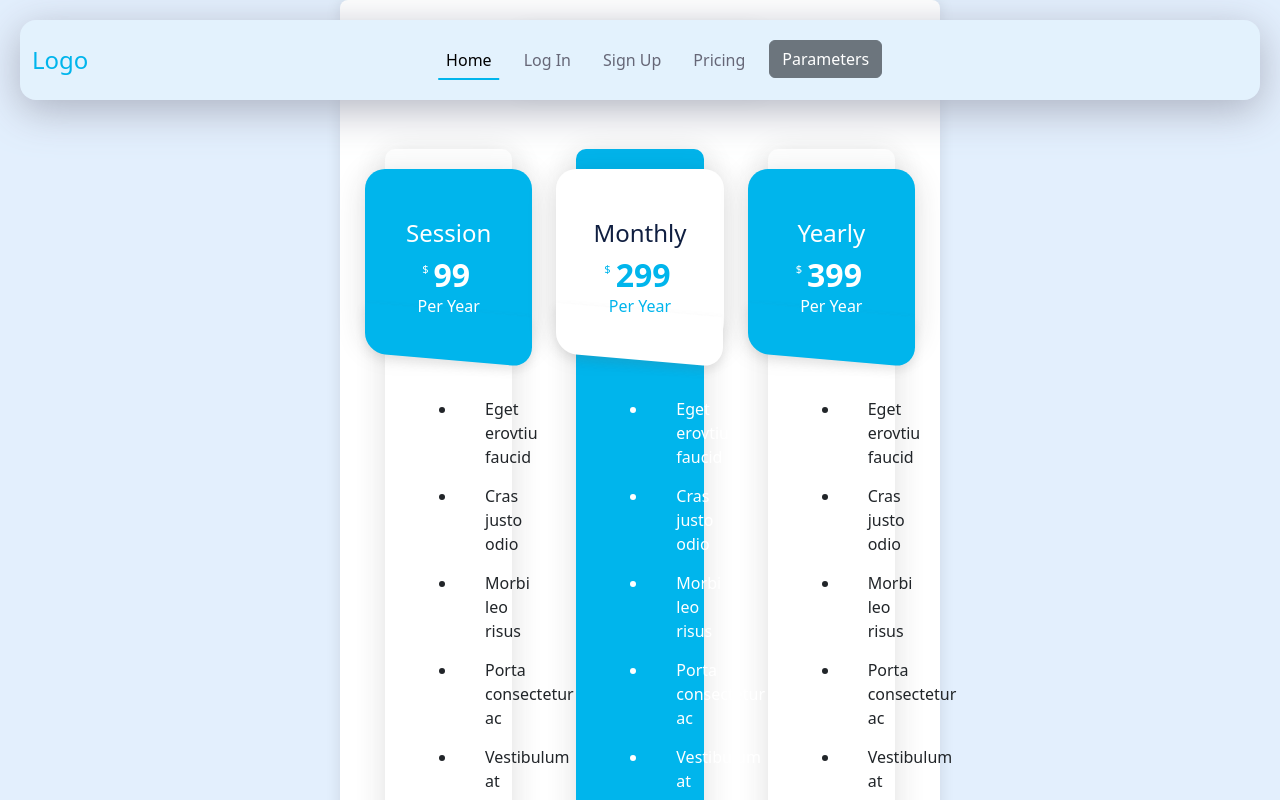
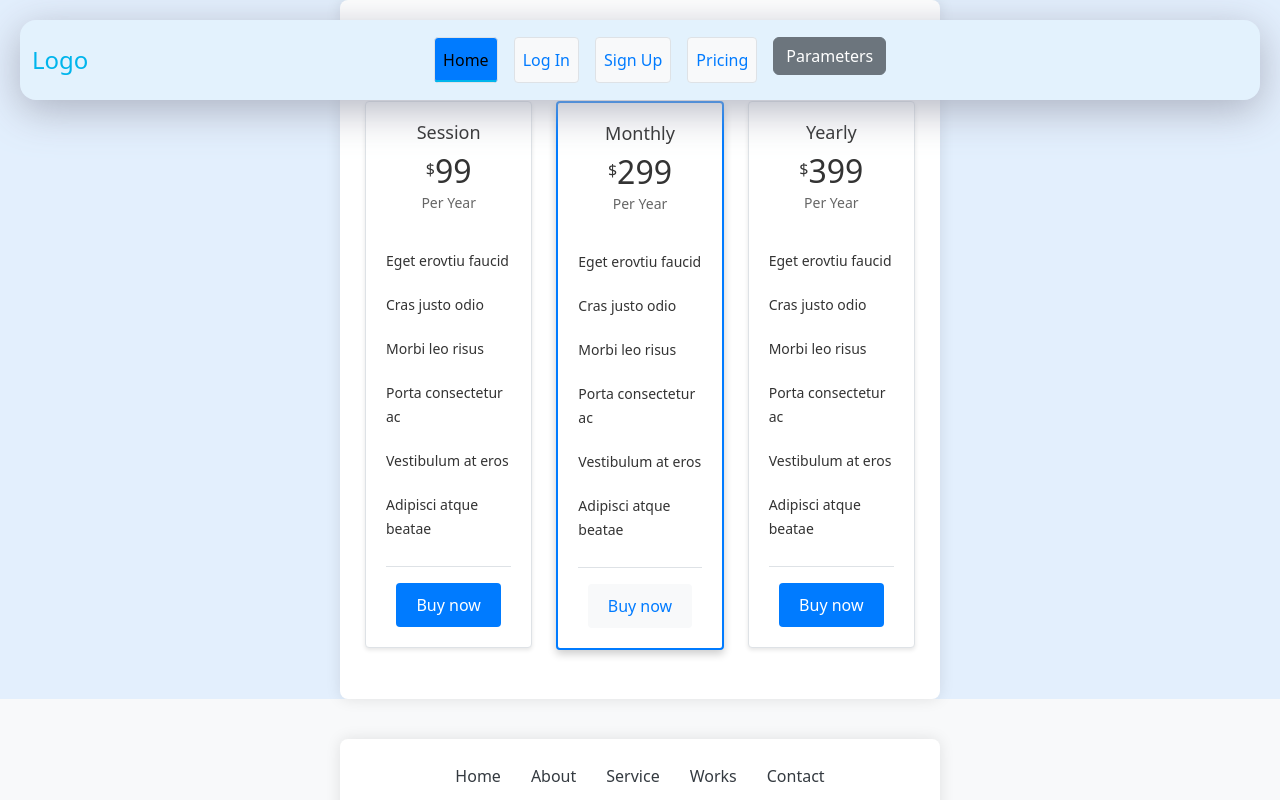
Before and after one commit to mohamedyaakoubi/DocuMed, a React (Create React App) app: page /pricing in a window 1280 px wide. Shown: the top 800 px of the page. Built offline with nearby package versions, Linux system fonts and the light colour scheme.

Commit message:
quitting the master branch

```diff
--- a/src/pages/Pricing/Pricing.css
+++ b/src/pages/Pricing/Pricing.css
@@ -1,175 +1,129 @@
+/* Pricing.css */
 
-
-/* ===== PRICING PAGE ===== */
-
-.price-tabs {
-  background-color: #fff;
-  -webkit-box-shadow: 0 5px 20px 0 rgba(39, 39, 39, 0.1);
-          box-shadow: 0 5px 20px 0 rgba(39, 39, 39, 0.1);
-  display: inline-block;
-  padding: 7px;
-  border-radius: 40px;
-  border: 1px solid #00b5ec;
-  margin-bottom: 45px;
+.container {
+  padding: 40px 15px;
 }
 
-@media (min-width: 768px) {
-  .price-tabs {
-    margin-bottom: 60px;
-  }
+.text-center {
+  text-align: center;
 }
 
-.price-tabs .nav-link {
-  color: #00b5ec;
-  font-weight: 500;
-  font-family: "Montserrat", sans-serif;
-  font-size: 16px;
-  padding: 12px 35px;
-  display: inline-block;
-  text-transform: capitalize;
-  border-radius: 40px;
-  -webkit-transition: all 0.3s ease;
-  transition: all 0.3s ease;
+.nav.price-tabs {
+  margin-bottom: 20px;
 }
 
-@media (min-width: 768px) {
-  .price-tabs .nav-link {
-    padding: 12px 40px;
-  }
+.nav-link {
+  background-color: #f8f9fa;
+  border: 1px solid #dee2e6;
+  border-radius: 4px;
+  padding: 10px 20px;
+  margin: 0 5px;
+  cursor: pointer;
+  font-size: 16px;
+  color: #007bff;
 }
 
-.price-tabs .nav-link.active {
-  background-color: #00b5ec;
+.nav-link.active {
+  background-color: #007bff;
   color: #fff;
 }
 
-.price-item {
-  background-color: #fff;
-  -webkit-box-shadow: 0 5px 30px 0 rgba(39, 39, 39, 0.15);
-          box-shadow: 0 5px 30px 0 rgba(39, 39, 39, 0.15);
-  border-radius: 10px;
+.tab-content {
+  margin-top: 30px;
 }
 
-@media (min-width: 768px) {
-  .price-item {
-    margin: 0 20px;
-    padding-top: 20px;
-  }
+.price-item {
+  border: 1px solid #dee2e6;
+  border-radius: 4px;
+  padding: 20px;
+  background-color: #fff;
+  box-shadow: 0 2px 4px rgba(0, 0, 0, 0.1);
 }
 
-.price-item .price-top {
-  -webkit-box-shadow: 0 5px 30px 0 rgba(39, 39, 39, 0.15);
-          box-shadow: 0 5px 30px 0 rgba(39, 39, 39, 0.15);
-  padding: 50px 0 25px;
-  background-color: #00b5ec;
-  border-radius: 10px;
-  position: relative;
-  z-index: 0;
-  margin-bottom: 33px;
+.price-top {
+  margin-bottom: 20px;
 }
 
-@media (min-width: 768px) {
-  .price-item .price-top {
-    margin: 0 -20px;
-    border-radius: 20px;
-  }
+.price-top h4 {
+  font-size: 18px;
+  color: #333;
 }
 
-.price-item .price-top:after {
-  height: 50px;
-  width: 100%;
-  border-radius: 0 0 10px 10px;
-  background-color: #00b5ec;
-  position: absolute;
-  content: '';
-  left: 0;
-  bottom: -17px;
-  z-index: -1;
-  -webkit-transform: skewY(5deg);
-          transform: skewY(5deg);
-  -webkit-box-shadow: 0 5px 10px 0 rgba(113, 113, 113, 0.15);
-          box-shadow: 0 5px 10px 0 rgba(113, 113, 113, 0.15);
+.price-top h2 {
+  font-size: 32px;
+  margin: 0;
+  color: #333;
 }
 
-@media (min-width: 768px) {
-  .price-item .price-top:after {
-    border-radius: 0 0 20px 20px;
-  }
+.price-top sup {
+  font-size: 16px;
 }
 
-.price-item .price-top * {
-  color: #fff;
+.price-top span {
+  font-size: 14px;
+  color: #666;
 }
 
-.price-item .price-top h2 {
-  font-weight: 700;
+.price-content ul {
+  list-style: none;
+  padding: 0;
+  margin: 0;
 }
 
-.price-item .price-top h2 sup {
-  top: 13px;
-  left: -5px;
-  font-size: 0.35em;
-  font-weight: 500;
-  vertical-align: top;
+.price-content ul li {
+  padding: 10px 0;
 }
 
-.price-item .price-content {
-  padding: 30px;
-  padding-bottom: 40px;
+.price-content ul li i {
+  color: #007bff;
 }
 
-.price-item .price-content li {
-  position: relative;
-  margin-bottom: 15px;
-  margin-left: 10px;
-  margin-right: 10px;
-  text-align: center;
+.price-content ul li span {
+  font-size: 14px;
+  color: #333;
 }
 
-@media (min-width: 992px) {
-  .price-item .price-content li {
-    padding-left: 28px;
-    text-align: left;
-  }
+.btn-custom {
+  display: inline-block;
+  padding: 10px 20px;
+  font-size: 16px;
+  color: #fff;
+  background-color: #007bff;
+  border: none;
+  border-radius: 4px;
+  text-decoration: none;
 }
 
-@media (min-width: 992px) {
-  .price-item .price-content li i {
-    position: absolute;
-    left: 0;
-    top: 3px;
-  }
-}
-
-.price-item .price-content .zmdi-check {
-  color: #28a745;
-}
-
-.price-item .price-content .zmdi-close {
-  color: #f00;
+.btn-custom.btn-light {
+  background-color: #f8f9fa;
+  color: #007bff;
 }
 
 .popular {
-  background-color: #00b5ec;
+  border: 2px solid #007bff;
+  box-shadow: 0 4px 8px rgba(0, 0, 0, 0.2);
 }
 
-.popular .price-top {
-  background-color: #fff;
+.mb-30 {
+  margin-bottom: 30px;
 }
 
-.popular .price-top:after {
-  background-color: #fff;
+.mt-md-4 {
+  margin-top: 20px;
 }
 
-.popular .price-top h4 {
-  color: #101f41;
+.text-left {
+  text-align: left;
 }
 
-.popular .price-top h2, .popular .price-top span, .popular .price-top sup {
-  color: #00b5ec;
+.c-black {
+  color: #000;
 }
 
-.popular .price-content ul *,
-.popular .price-content ul .zmdi-close, .popular .price-content ul .zmdi-check {
-  color: #fff !important;
+.border-bottom {
+  border-bottom: 1px solid #dee2e6;
 }
+
+.pb-3 {
+  padding-bottom: 15px;
+}
--- a/src/pages/Pricing/Pricing.jsx
+++ b/src/pages/Pricing/Pricing.jsx
@@ -1,20 +1,25 @@
 import React from 'react';
-import "./Pricing.css";
+import './Pricing.css';
 
 export const Pricing = () => {
-    return  (
-
+  return (
     <div className="container">
-            <div className="text-center">
-                <div className="nav price-tabs" role="tablist">
-                    <a className="nav-link active" href="#yearly" role="tab" data-toggle="tab">Yearly</a>
-                    <a className="nav-link" href="#monthly" role="tab" data-toggle="tab">Monthly</a>
+      <div className="text-center mb-4">
+        <ul className="nav nav-tabs justify-content-center" id="pricing-tabs" role="tablist">
+          <li className="nav-item" role="presentation">
+            <button className="nav-link active" id="yearly-tab" data-bs-toggle="tab" data-bs-target="#yearly" type="button" role="tab" aria-controls="yearly" aria-selected="true">Yearly</button>
+          </li>
+          <li className="nav-item" role="presentation">
+            <button className="nav-link" id="monthly-tab" data-bs-toggle="tab" data-bs-target="#monthly" type="button" role="tab" aria-controls="monthly" aria-selected="false">Monthly</button>
+          </li>
+        </ul>
       </div>
-            </div>
-            <div className="tab-content wow fadeIn" >
-                <div role="tabpanel" className="tab-pane fade show active" id="yearly">
+      <div className="tab-content">
+        {/* Yearly Tab Content */}
+        <div className="tab-pane fade show active" id="yearly" role="tabpanel" aria-labelledby="yearly-tab">
           <div className="row justify-content-center">
-                        <div className="col-md-6 col-lg-4 mb-30">
+            {/* Session Plan */}
+            <div className="col-md-6 col-lg-4 mb-4">
               <div className="price-item text-center">
                 <div className="price-top">
                   <h4>Session</h4>
@@ -22,37 +27,20 @@ export const Pricing = () => {
                   <span className="text-capitalize">per year</span>
                 </div>
                 <div className="price-content">
-                                    <ul className="border-bottom mb-30 mt-md-4 pb-3 text-left">
-                                        <li>
-                                            <i className="zmdi zmdi-check mr-2"></i>
-                                            <span className="c-black">Eget erovtiu faucid</span>
-                                        </li>
-                                        <li>
-                                            <i className="zmdi zmdi-check mr-2"></i>
-                                            <span className="c-black">Cras justo odio</span>
-                                        </li>
-                                        <li>
-                                            <i className="zmdi zmdi-check mr-2"></i>
-                                            <span className="c-black">Morbi leo risus</span>
-                                        </li>
-                                        <li>
-                                            <i className="zmdi zmdi-close mr-2"></i>
-                                            <span>Porta consectetur ac</span>
-                                        </li>
-                                        <li>
-                                            <i className="zmdi zmdi-close mr-2"></i>
-                                            <span> Vestibulum at eros</span>
-                                        </li>
-                                        <li>
-                                            <i className="zmdi zmdi-close mr-2"></i>
-                                            <span>Adipisci atque beatae</span>
-                                        </li>
+                  <ul className="list-unstyled border-bottom mb-3 mt-md-4 pb-3 text-left">
+                    <li><i className="zmdi zmdi-check mr-2"></i> <span className="c-black">Eget erovtiu faucid</span></li>
+                    <li><i className="zmdi zmdi-check mr-2"></i> <span className="c-black">Cras justo odio</span></li>
+                    <li><i className="zmdi zmdi-check mr-2"></i> <span className="c-black">Morbi leo risus</span></li>
+                    <li><i className="zmdi zmdi-close mr-2"></i> <span>Porta consectetur ac</span></li>
+                    <li><i className="zmdi zmdi-close mr-2"></i> <span>Vestibulum at eros</span></li>
+                    <li><i className="zmdi zmdi-close mr-2"></i> <span>Adipisci atque beatae</span></li>
                   </ul>
                   <a href="#" className="btn btn-custom">Buy now</a>
                 </div>
               </div>
             </div>
-                        <div className="col-md-6 col-lg-4 mb-30">
+            {/* Monthly Plan */}
+            <div className="col-md-6 col-lg-4 mb-4">
               <div className="price-item text-center popular">
                 <div className="price-top">
                   <h4>Monthly</h4>
@@ -60,37 +48,20 @@ export const Pricing = () => {
                   <span className="text-capitalize">per year</span>
                 </div>
                 <div className="price-content">
-                                    <ul className="border-bottom mb-30 mt-md-4 pb-3 text-left">
-                                        <li>
-                                            <i className="zmdi zmdi-check mr-2"></i>
-                                            <span className="c-black">Eget erovtiu faucid</span>
-                                        </li>
-                                        <li>
-                                            <i className="zmdi zmdi-check mr-2"></i>
-                                            <span className="c-black">Cras justo odio</span>
-                                        </li>
-                                        <li>
-                                            <i className="zmdi zmdi-check mr-2"></i>
-                                            <span className="c-black">Morbi leo risus</span>
-                                        </li>
-                                        <li>
-                                            <i className="zmdi zmdi-close mr-2"></i>
-                                            <span>Porta consectetur ac</span>
-                                        </li>
-                                        <li>
-                                            <i className="zmdi zmdi-close mr-2"></i>
-                                            <span> Vestibulum at eros</span>
-                                        </li>
-                                        <li>
-                                            <i className="zmdi zmdi-close mr-2"></i>
-                                            <span>Adipisci atque beatae</span>
-                                        </li>
+                  <ul className="list-unstyled border-bottom mb-3 mt-md-4 pb-3 text-left">
+                    <li><i className="zmdi zmdi-check mr-2"></i> <span className="c-black">Eget erovtiu faucid</span></li>
+                    <li><i className="zmdi zmdi-check mr-2"></i> <span className="c-black">Cras justo odio</span></li>
+                    <li><i className="zmdi zmdi-check mr-2"></i> <span className="c-black">Morbi leo risus</span></li>
+                    <li><i className="zmdi zmdi-close mr-2"></i> <span>Porta consectetur ac</span></li>
+                    <li><i className="zmdi zmdi-close mr-2"></i> <span>Vestibulum at eros</span></li>
+                    <li><i className="zmdi zmdi-close mr-2"></i> <span>Adipisci atque beatae</span></li>
                   </ul>
                   <a href="#" className="btn btn-custom btn-light">Buy now</a>
                 </div>
               </div>
             </div>
-                        <div className="col-md-6 col-lg-4 mb-30">
+            {/* Yearly Plan */}
+            <div className="col-md-6 col-lg-4 mb-4">
               <div className="price-item text-center">
                 <div className="price-top">
                   <h4>Yearly</h4>
@@ -98,31 +69,13 @@ export const Pricing = () => {
                   <span className="text-capitalize">per year</span>
                 </div>
                 <div className="price-content">
-                                    <ul className="border-bottom mb-30 mt-md-4 pb-3 text-left">
-                                        <li>
-                                            <i className="zmdi zmdi-check mr-2"></i>
-                                            <span className="c-black">Eget erovtiu faucid</span>
-                                        </li>
-                                        <li>
-                                            <i className="zmdi zmdi-check mr-2"></i>
-                                            <span className="c-black">Cras justo odio</span>
-                                        </li>
-                                        <li>
-                                            <i className="zmdi zmdi-check mr-2"></i>
-                                            <span className="c-black">Morbi leo risus</span>
-                                        </li>
-                                        <li>
-                                            <i className="zmdi zmdi-close mr-2"></i>
-                                            <span>Porta consectetur ac</span>
-                                        </li>
-                                        <li>
-                                            <i className="zmdi zmdi-close mr-2"></i>
-                                            <span> Vestibulum at eros</span>
-                                        </li>
-                                        <li>
-                                            <i className="zmdi zmdi-close mr-2"></i>
-                                            <span>Adipisci atque beatae</span>
-                                        </li>
+                  <ul className="list-unstyled border-bottom mb-3 mt-md-4 pb-3 text-left">
+                    <li><i className="zmdi zmdi-check mr-2"></i> <span className="c-black">Eget erovtiu faucid</span></li>
+                    <li><i className="zmdi zmdi-check mr-2"></i> <span className="c-black">Cras justo odio</span></li>
+                    <li><i className="zmdi zmdi-check mr-2"></i> <span className="c-black">Morbi leo risus</span></li>
+                    <li><i className="zmdi zmdi-close mr-2"></i> <span>Porta consectetur ac</span></li>
+                    <li><i className="zmdi zmdi-close mr-2"></i> <span>Vestibulum at eros</span></li>
+                    <li><i className="zmdi zmdi-close mr-2"></i> <span>Adipisci atque beatae</span></li>
                   </ul>
                   <a href="#" className="btn btn-custom">Buy now</a>
                 </div>
@@ -130,9 +83,11 @@ export const Pricing = () => {
             </div>
           </div>
         </div>
-                <div role="tabpanel" className="tab-pane fade" id="monthly">
+        {/* Monthly Tab Content */}
+        <div className="tab-pane fade" id="monthly" role="tabpanel" aria-labelledby="monthly-tab">
           <div className="row justify-content-center">
-                        <div className="col-md-6 col-lg-4 mb-30">
+            {/* Session Plan */}
+            <div className="col-md-6 col-lg-4 mb-4">
               <div className="price-item text-center">
                 <div className="price-top">
                   <h4>Session</h4>
@@ -140,37 +95,20 @@ export const Pricing = () => {
                   <span className="text-capitalize">per month</span>
                 </div>
                 <div className="price-content">
-                                    <ul className="border-bottom mb-30 mt-md-4 pb-3 text-left">
-                                        <li>
-                                            <i className="zmdi zmdi-check mr-2"></i>
-                                            <span className="c-black">Eget erovtiu faucid</span>
-                                        </li>
-                                        <li>
-                                            <i className="zmdi zmdi-check mr-2"></i>
-                                            <span className="c-black">Cras justo odio</span>
-                                        </li>
-                                        <li>
-                                            <i className="zmdi zmdi-check mr-2"></i>
-                                            <span className="c-black">Morbi leo risus</span>
-                                        </li>
-                                        <li>
-                                            <i className="zmdi zmdi-close mr-2"></i>
-                                            <span>Porta consectetur ac</span>
-                                        </li>
-                                        <li>
-                                            <i className="zmdi zmdi-close mr-2"></i>
-                                            <span> Vestibulum at eros</span>
-                                        </li>
-                                        <li>
-                                            <i className="zmdi zmdi-close mr-2"></i>
-                                            <span>Adipisci atque beatae</span>
-                                        </li>
+                  <ul className="list-unstyled border-bottom mb-3 mt-md-4 pb-3 text-left">
+                    <li><i className="zmdi zmdi-check mr-2"></i> <span className="c-black">Eget erovtiu faucid</span></li>
+                    <li><i className="zmdi zmdi-check mr-2"></i> <span className="c-black">Cras justo odio</span></li>
+                    <li><i className="zmdi zmdi-check mr-2"></i> <span className="c-black">Morbi leo risus</span></li>
+                    <li><i className="zmdi zmdi-close mr-2"></i> <span>Porta consectetur ac</span></li>
+                    <li><i className="zmdi zmdi-close mr-2"></i> <span>Vestibulum at eros</span></li>
+                    <li><i className="zmdi zmdi-close mr-2"></i> <span>Adipisci atque beatae</span></li>
                   </ul>
                   <a href="#" className="btn btn-custom">Buy now</a>
                 </div>
               </div>
             </div>
-                        <div className="col-md-6 col-lg-4 mb-30">
+            {/* Monthly Plan */}
+            <div className="col-md-6 col-lg-4 mb-4">
               <div className="price-item text-center popular">
                 <div className="price-top">
                   <h4>Monthly</h4>
@@ -178,69 +116,34 @@ export const Pricing = () => {
                   <span className="text-capitalize">per month</span>
                 </div>
                 <div className="price-content">
-                                    <ul className="border-bottom mb-30 mt-md-4 pb-3 text-left">
-                                        <li>
-                                            <i className="zmdi zmdi-check mr-2"></i>
-                                            <span className="c-black">Eget erovtiu faucid</span>
-                                        </li>
-                                        <li>
-                                            <i className="zmdi zmdi-check mr-2"></i>
-                                            <span className="c-black">Cras justo odio</span>
-                                        </li>
-                                        <li>
-                                            <i className="zmdi zmdi-check mr-2"></i>
-                                            <span className="c-black">Morbi leo risus</span>
-                                        </li>
-                                        <li>
-                                            <i className="zmdi zmdi-close mr-2"></i>
-                                            <span>Porta consectetur ac</span>
-                                        </li>
-                                        <li>
-                                            <i className="zmdi zmdi-close mr-2"></i>
-                                            <span> Vestibulum at eros</span>
-                                        </li>
-                                        <li>
-                                            <i className="zmdi zmdi-close mr-2"></i>
-                                            <span>Adipisci atque beatae</span>
-                                        </li>
+                  <ul className="list-unstyled border-bottom mb-3 mt-md-4 pb-3 text-left">
+                    <li><i className="zmdi zmdi-check mr-2"></i> <span className="c-black">Eget erovtiu faucid</span></li>
+                    <li><i className="zmdi zmdi-check mr-2"></i> <span className="c-black">Cras justo odio</span></li>
+                    <li><i className="zmdi zmdi-check mr-2"></i> <span className="c-black">Morbi leo risus</span></li>
+                    <li><i className="zmdi zmdi-close mr-2"></i> <span>Porta consectetur ac</span></li>
+                    <li><i className="zmdi zmdi-close mr-2"></i> <span>Vestibulum at eros</span></li>
+                    <li><i className="zmdi zmdi-close mr-2"></i> <span>Adipisci atque beatae</span></li>
                   </ul>
                   <a href="#" className="btn btn-custom btn-light">Buy now</a>
                 </div>
               </div>
             </div>
-                        <div className="col-md-6 col-lg-4 mb-30">
+            {/* Yearly Plan */}
+            <div className="col-md-6 col-lg-4 mb-4">
               <div className="price-item text-center">
                 <div className="price-top">
-                                    <h4>Enterprise</h4>
+                  <h4>Yearly</h4>
                   <h2 className="mb-0"><sup>$</sup>99</h2>
                   <span className="text-capitalize">per month</span>
                 </div>
                 <div className="price-content">
-                                    <ul className="border-bottom mb-30 mt-md-4 pb-3 text-left">
-                                        <li>
-                                            <i className="zmdi zmdi-check mr-2"></i>
-                                            <span className="c-black">Eget erovtiu faucid</span>
-                                        </li>
-                                        <li>
-                                            <i className="zmdi zmdi-check mr-2"></i>
-                                            <span className="c-black">Cras justo odio</span>
-                                        </li>
-                                        <li>
-                                            <i className="zmdi zmdi-check mr-2"></i>
-                                            <span className="c-black">Morbi leo risus</span>
-                                        </li>
-                                        <li>
-                                            <i className="zmdi zmdi-close mr-2"></i>
-                                            <span>Porta consectetur ac</span>
-                                        </li>
-                                        <li>
-                                            <i className="zmdi zmdi-close mr-2"></i>
-                                            <span> Vestibulum at eros</span>
-                                        </li>
-                                        <li>
-                                            <i className="zmdi zmdi-close mr-2"></i>
-                                            <span>Adipisci atque beatae</span>
-                                        </li>
+                  <ul className="list-unstyled border-bottom mb-3 mt-md-4 pb-3 text-left">
+                    <li><i className="zmdi zmdi-check mr-2"></i> <span className="c-black">Eget erovtiu faucid</span></li>
+                    <li><i className="zmdi zmdi-check mr-2"></i> <span className="c-black">Cras justo odio</span></li>
+                    <li><i className="zmdi zmdi-check mr-2"></i> <span className="c-black">Morbi leo risus</span></li>
+                    <li><i className="zmdi zmdi-close mr-2"></i> <span>Porta consectetur ac</span></li>
+                    <li><i className="zmdi zmdi-close mr-2"></i> <span>Vestibulum at eros</span></li>
+                    <li><i className="zmdi zmdi-close mr-2"></i> <span>Adipisci atque beatae</span></li>
                   </ul>
                   <a href="#" className="btn btn-custom">Buy now</a>
                 </div>
@@ -250,6 +153,5 @@ export const Pricing = () => {
         </div>
       </div>
     </div>
-
   );
-};
+}
```
Lines whose indentation alone changed are shown as unchanged.
